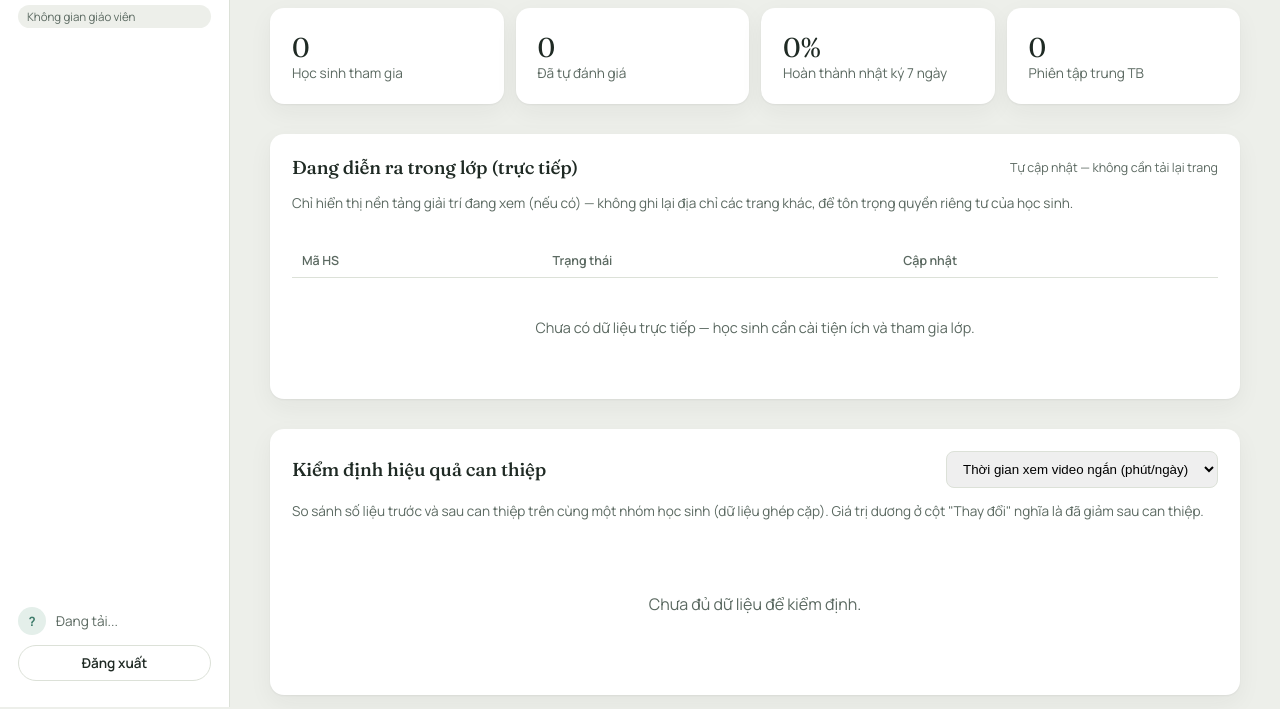
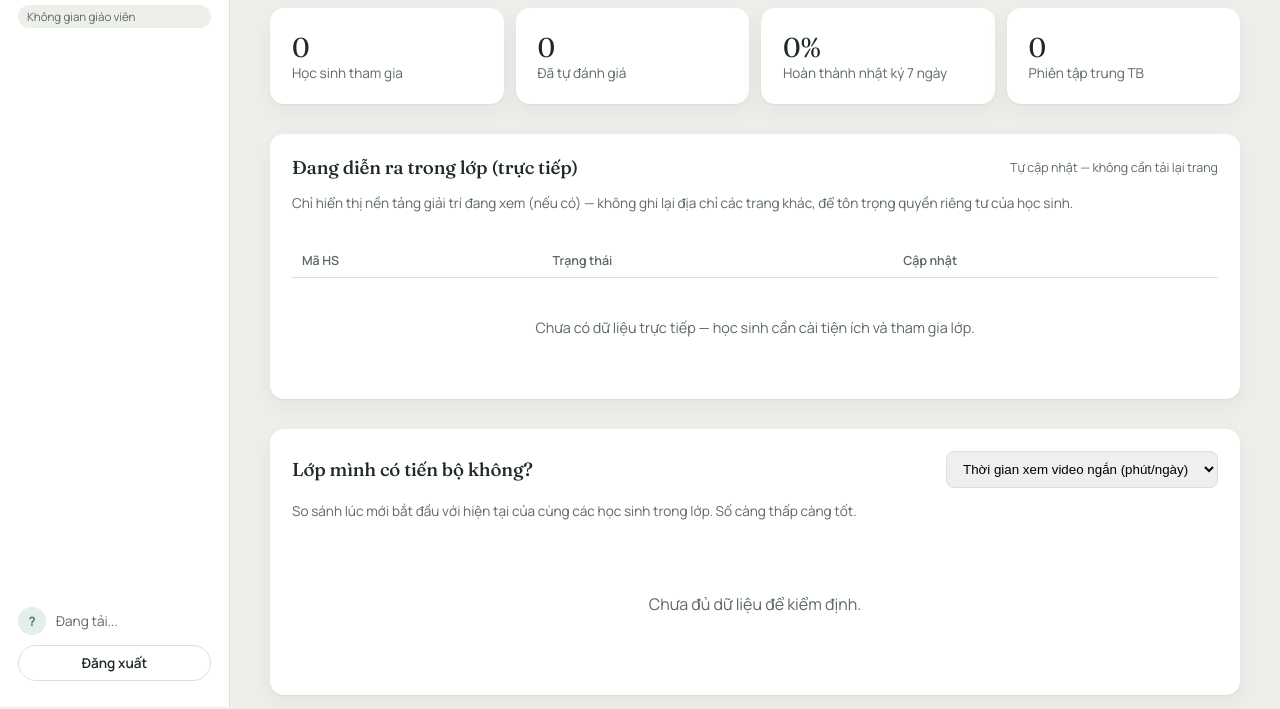
Before and after one commit to tiepbuoc/Pop-AI, a browser extension: page teacher.html in a window 1280 px wide. Shown: the part 93-802 px from the top of the page. Drawn offline with Linux system fonts and the light colour scheme; no server answers.

Commit message:
Update teacher.html

```diff
--- a/teacher.html
+++ b/teacher.html
@@ -73,13 +73,13 @@
 
     <div class="card section-gap" id="statsCard">
       <div style="display:flex;justify-content:space-between;align-items:center;flex-wrap:wrap;gap:10px;">
-        <h3>Kiểm định hiệu quả can thiệp</h3>
+        <h3>Lớp mình có tiến bộ không?</h3>
         <select id="outcomeSelect" style="padding:9px 12px;border-radius:8px;border:1px solid var(--line);">
           <option value="shortVideo">Thời gian xem video ngắn (phút/ngày)</option>
           <option value="assessment">Điểm tự đánh giá nguy cơ (0–50)</option>
         </select>
       </div>
-      <p class="muted">So sánh số liệu trước và sau can thiệp trên cùng một nhóm học sinh (dữ liệu ghép cặp). Giá trị dương ở cột "Thay đổi" nghĩa là đã giảm sau can thiệp.</p>
+      <p class="muted">So sánh lúc mới bắt đầu với hiện tại của cùng các học sinh trong lớp. Số càng thấp càng tốt.</p>
 
       <div id="statsBody" class="section-gap">
         <p class="empty-state">Chưa đủ dữ liệu để kiểm định.</p>
```
